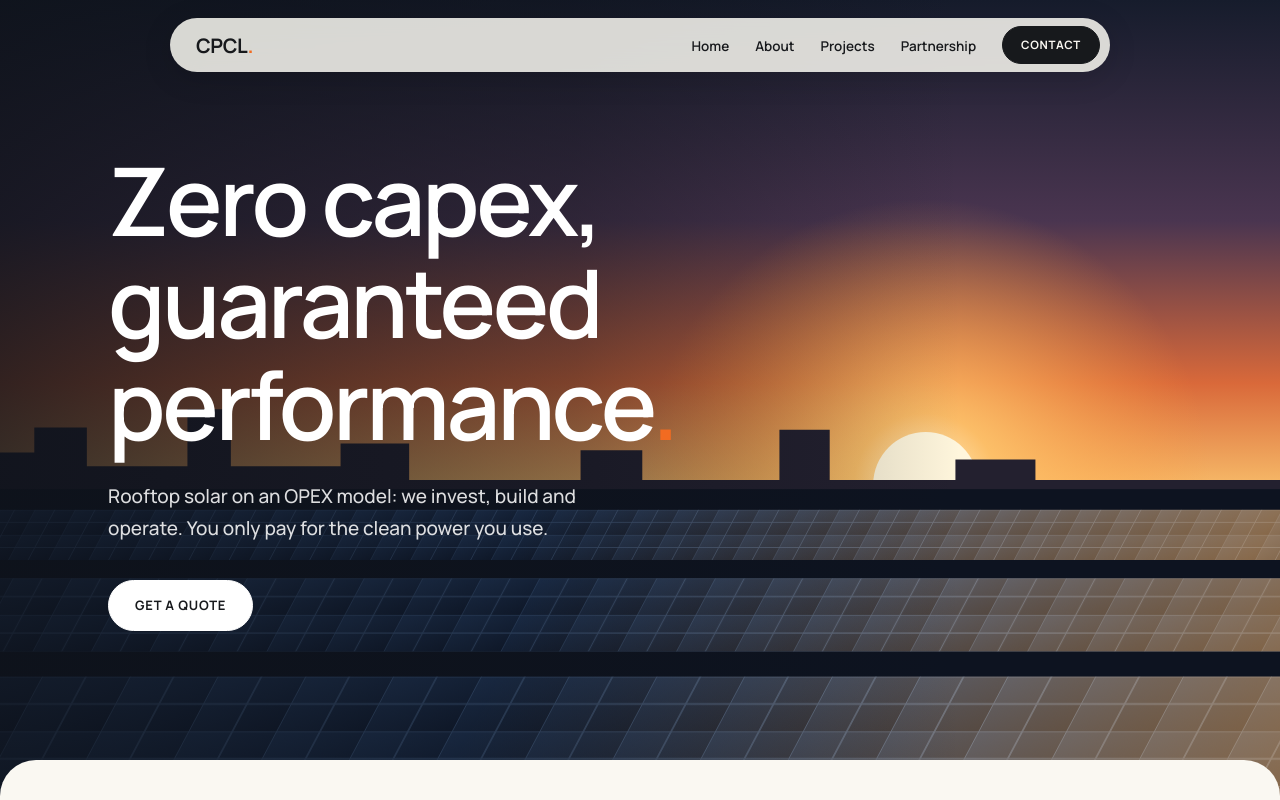
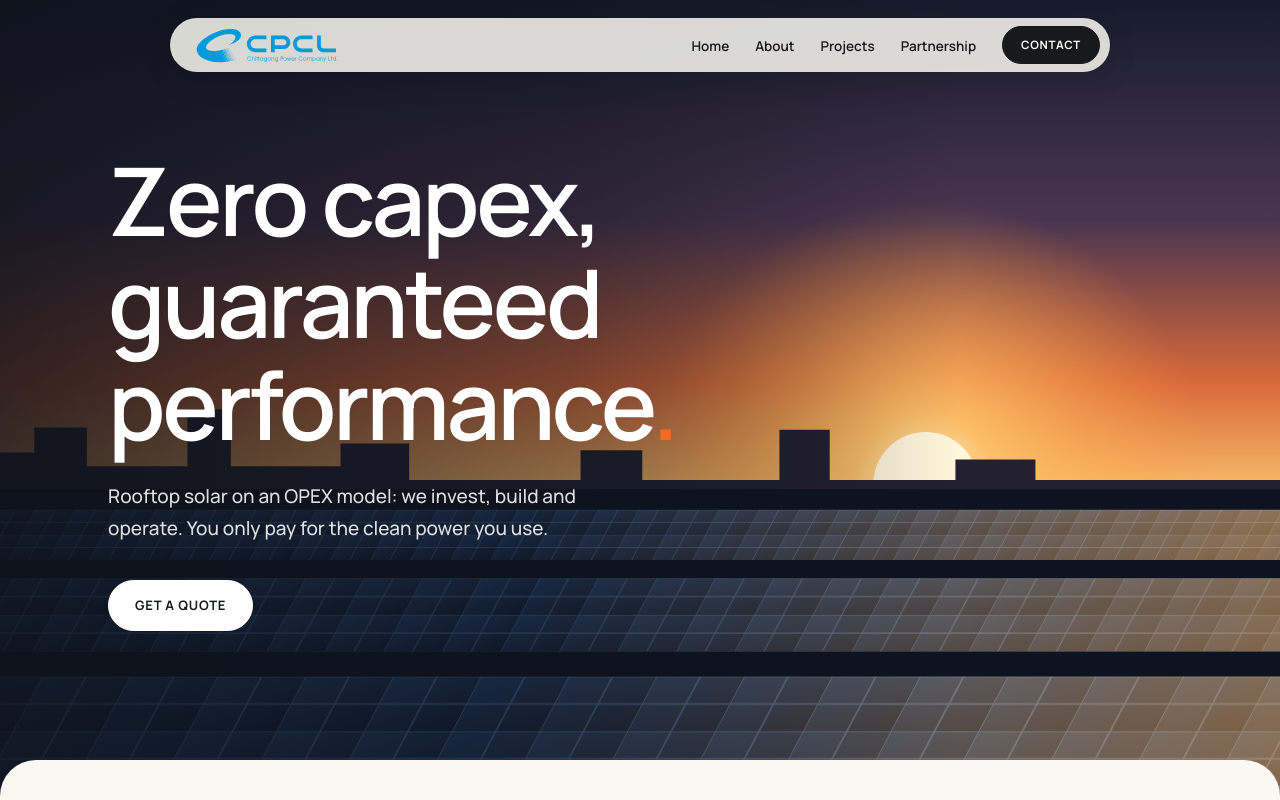
Before and after one commit to ishfaqbuilds/cpcl-website, a plain HTML site: page index.html in a window 1280 px wide. Shown: the top 800 px of the page. Drawn offline with Linux system fonts and the light colour scheme.

Commit message:
Replace text logo with CPCL brand logo
Co-Authored-By: Claude Opus 5.5 <noreply@anthropic.com>

```diff
--- a/index.html
+++ b/index.html
@@ -38,7 +38,9 @@
   /* floating pill nav */
   header { position: fixed; top: 18px; left: 0; right: 0; z-index: 20; padding: 0 18px; }
   nav { max-width: 940px; margin: 0 auto; height: 54px; padding: 0 10px 0 26px; display: flex; align-items: center; justify-content: space-between; background: rgba(250,248,242,.86); backdrop-filter: blur(14px); -webkit-backdrop-filter: blur(14px); border-radius: 999px; box-shadow: 0 6px 30px rgba(0,0,0,.14); }
-  .logo { font-weight: 700; font-size: 20px; letter-spacing: -0.02em; text-decoration: none; }
+  .logo { display: flex; align-items: center; }
+  .logo img { height: 36px; width: auto; display: block; }
+  footer .logo img { height: 44px; }
   nav ul { display: flex; align-items: center; gap: 26px; list-style: none; padding: 0; }
   nav ul a { text-decoration: none; font-size: 13.5px; font-weight: 600; }
   nav ul a:not(.btn):hover { color: var(--accent); }
@@ -146,7 +148,7 @@
 
 <header>
   <nav aria-label="Main">
-    <a class="logo" href="#home">CPCL<span class="dot">.</span></a>
+    <a class="logo" href="#home"><img src="logo.svg" alt="CPCL, Chittagong Power Company Ltd."></a>
     <ul>
       <li><a href="#home">Home</a></li>
       <li><a href="#about">About</a></li>
@@ -307,7 +309,7 @@
 
   <footer>
     <div class="wrap">
-      <a class="logo" href="#home" style="color:var(--ink)">CPCL<span class="dot">.</span></a>
+      <a class="logo" href="#home"><img src="logo.svg" alt="CPCL, Chittagong Power Company Ltd."></a>
       <div class="social"><a href="#">LinkedIn</a><a href="#">Facebook</a><a href="#">YouTube</a></div>
       <span>&copy; 2026 CPCL. All rights reserved.</span>
     </div>
```
Also changed, not shown: logo.svg (added).
